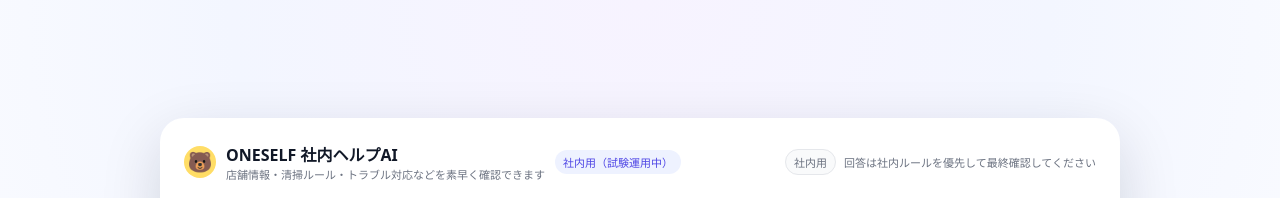
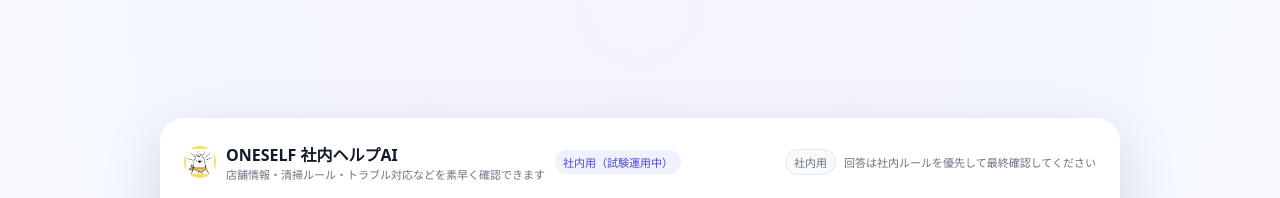
Before and after one commit to oneself01/oneself-help-chat, a plain HTML site: page index.html in a window 1280 px wide. Shown: the top 198 px of the page. Drawn offline with Linux system fonts and the light colour scheme.

Commit message:
Update index.html

```diff
--- a/index.html
+++ b/index.html
@@ -58,7 +58,14 @@
       display: flex;
       align-items: center;
       justify-content: center;
-      font-size: 20px;
+      overflow: hidden;
+    }
+
+    .brand-logo img {
+      width: 28px;
+      height: 28px;
+      object-fit: contain;
+      display: block;
     }
 
     .brand-title {
@@ -271,7 +278,7 @@
       box-shadow: 0 0 0 1px rgba(79, 70, 229, 0.15);
     }
 
-    /* プレースホルダーを少し薄めのグレーに */
+    /* プレースホルダーを少し薄く */
     textarea::placeholder {
       color: #d1d5db;
     }
@@ -312,7 +319,9 @@
     <div class="card">
       <header>
         <div class="brand">
-          <div class="brand-logo">🐻</div>
+          <div class="brand-logo">
+            <img src="kuma.png" alt="ONESELFくま" />
+          </div>
           <div>
             <div class="brand-title">ONESELF 社内ヘルプAI</div>
             <div style="font-size:11px;color:#6b7280;">
@@ -389,7 +398,6 @@
   </div>
 
   <script>
-    // 🔗 Cloudflare Workers のURL
     const WORKER_ENDPOINT = "https://aged-mountain-a919.mabekento.workers.dev";
 
     const chatLog  = document.getElementById("chat-log");
@@ -401,7 +409,6 @@
       const row = document.createElement("div");
       row.className = "message-row " + role;
 
-      // bot のときだけクマ画像
       if (role === "bot") {
         const icon = document.createElement("div");
         icon.className = "avatar";
```
